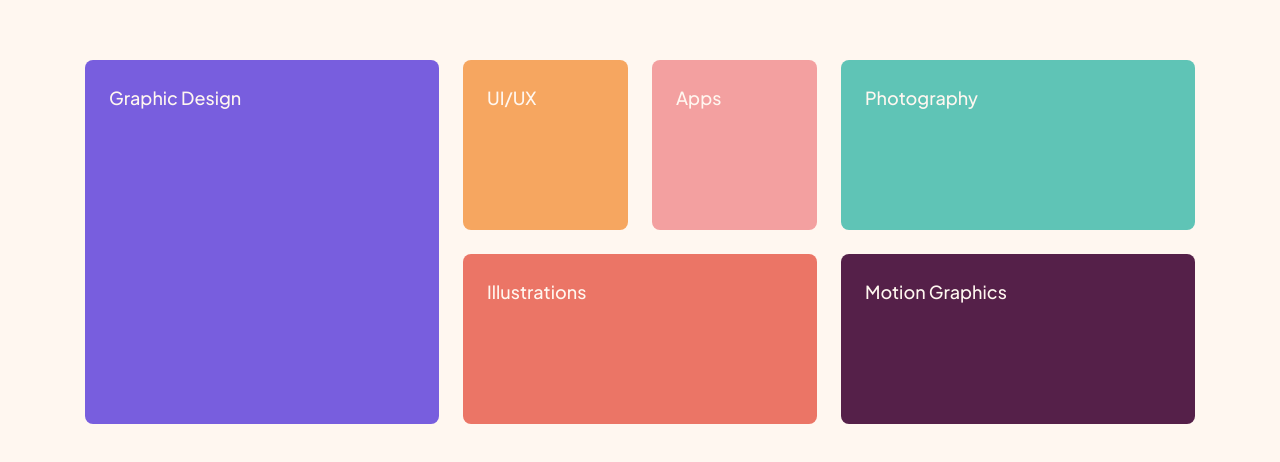
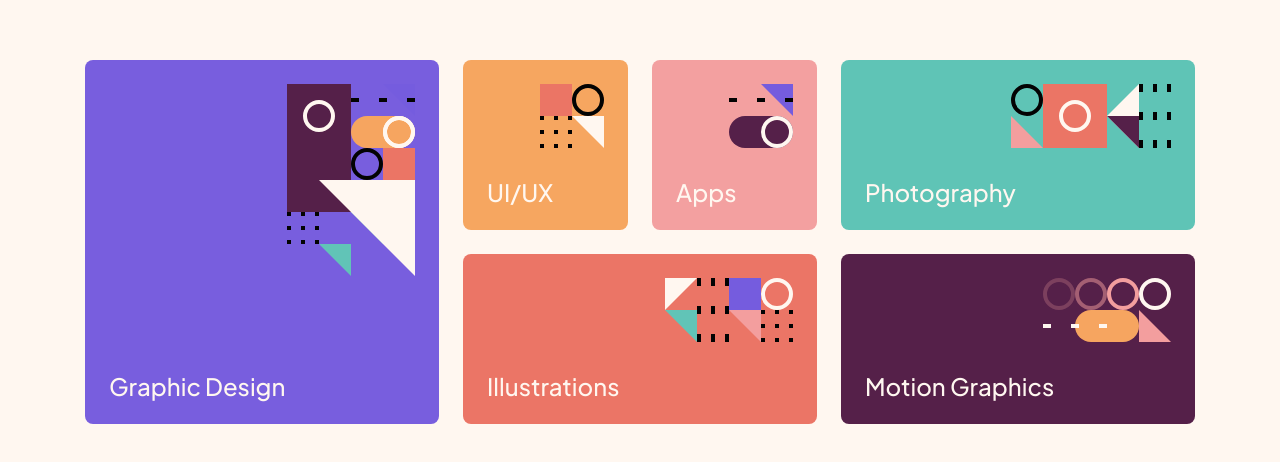
Before and after one commit to wozdog/single-page-design-portfolio, a website built with Vite: page index.html in a window 1280 px wide. Shown: the part 158-620 px from the top of the page. Built offline with nearby package versions, Linux system fonts and the light colour scheme.

Commit message:
finished blocks

```diff
--- a/index.html
+++ b/index.html
@@ -15,12 +15,27 @@
   </head>
   <body>
     <section class="blocks | container">
-      <div class="block graphic-design">Graphic Design</div>
-      <div class="block ui-ux">UI/UX</div>
-      <div class="block apps">Apps</div>
-      <div class="block photography">Photography</div>
-      <div class="block illustrations">Illustrations</div>
-      <div class="block motion-graphics">Motion Graphics</div>
+      <div class="block graphic-design">
+        <span>Graphic Design</span>
+        <img src="/pattern-graphic-design.svg" alt="" />
+      </div>
+      <div class="block ui-ux">
+        <span>UI/UX</span><img src="/pattern-ui-ux.svg" alt="" />
+      </div>
+      <div class="block apps">
+        <span>Apps</span><img src="/pattern-apps.svg" alt="" />
+      </div>
+      <div class="block photography">
+        <span>Photography</span><img src="/pattern-photography.svg" alt="" />
+      </div>
+      <div class="block illustrations">
+        <span>Illustrations</span
+        ><img src="/pattern-illustrations.svg" alt="" />
+      </div>
+      <div class="block motion-graphics">
+        <span>Motion Graphics</span
+        ><img src="/pattern-motion-graphics.svg" alt="" />
+      </div>
     </section>
     <script type="module" src="/main.js"></script>
   </body>
--- a/sass/style.scss
+++ b/sass/style.scss
@@ -1,4 +1,7 @@
 @forward "./reset.scss";
+
+$bp-tablet: 37.5em; // 600px
+$bp-desktop: 62.5em; // 1000px
 
 :root {
   // Colors
@@ -22,6 +25,7 @@
   --fs-800: 3.5rem; // 56px;
   --fs-700: 2.5rem; // 40px;
   --fs-600: 2rem; // 32px;
+  --fs-500: 1.5rem; // 24px;
   --fs-400: 1.125rem; // 18px;
   --fs-300: 1rem; // 16px;
 
@@ -35,6 +39,10 @@
 
   --max-width: 69.375rem; // 1110px
   --spacer: 1rem;
+
+  --block-padding: 1.5rem;
+  --block-gap: 1.5rem;
+  --block-radius: 0.5rem;
 }
 
 body {
@@ -71,7 +79,7 @@ h3,
   margin-top: var(--flow-spacer, var(--spacer));
 }
 
-// Components
+// General Components
 
 .button {
   color: var(--clr-neutral-200);
@@ -96,19 +104,47 @@ h3,
   }
 }
 
+// Specific Components
+
 .blocks {
   display: grid;
-  grid-template-columns: repeat(6, 1fr);
-  grid-template-rows: repeat(2, 1fr);
-  grid-template-areas: "gd gd ui ap ph ph" "gd gd il il mg mg";
-  height: 22.75rem;
-  gap: 1.5rem;
+  gap: var(--block-gap);
+  font-size: var(--fs-500);
+  font-weight: var(--fw-400);
+  color: var(--clr-neutral-200);
+
+  // mobile
+  min-height: 72.75rem;
+  grid-template-areas: "gd gd" "gd gd" "ui ap" "il il" "ph ph" "mg mg";
+
+  // tablet
+  @media (min-width: $bp-tablet) {
+    min-height: 35.625rem;
+    grid-template-areas: "gd gd ui ap" "gd gd il il" "ph ph mg mg";
+  }
+
+  // desktop
+  @media (min-width: $bp-desktop) {
+    min-height: 22.75rem;
+    grid-template-areas: "gd gd ui ap ph ph" "gd gd il il mg mg";
+  }
 }
 
 .block {
-  color: var(--clr-neutral-200);
-  border-radius: 0.5rem;
-  padding: 1.5rem;
+  border-radius: var(--block-radius);
+  position: relative;
+
+  span {
+    position: absolute;
+    left: var(--block-padding);
+    bottom: var(--block-padding);
+  }
+
+  img {
+    position: absolute;
+    top: var(--block-padding);
+    right: var(--block-padding);
+  }
 }
 
 .graphic-design {
```
Also changed, not shown: public/pattern-apps.svg (added), public/pattern-graphic-design.svg (added), public/pattern-illustrations.svg (added), public/pattern-motion-graphics.svg (added), public/pattern-photography.svg (added), public/pattern-ui-ux.svg (added).
